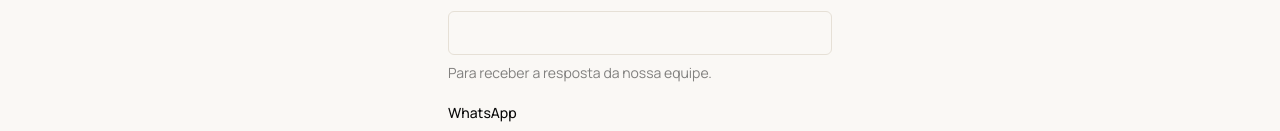
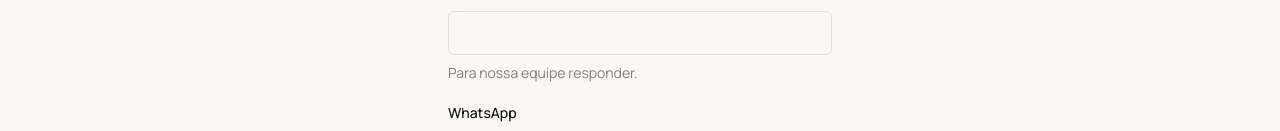
Before and after one commit to franciscoemanuel20/Revera, a Next.js app: page /cores in a window 1280 px wide. Shown: the part 554-685 px from the top of the page. Built offline with nearby package versions, Linux system fonts and the light colour scheme; no server answers; the database is empty.

Commit message:
Ajusta mensagem do contato por e-mail

```diff
--- a/src/app/cores/ColorHelpForm.tsx
+++ b/src/app/cores/ColorHelpForm.tsx
@@ -85,7 +85,7 @@ export function ColorHelpForm() {
         )}
       </FormField>
 
-      <FormField label="E-mail" hint="Para receber a resposta da nossa equipe." error={null}>
+      <FormField label="E-mail" hint="Para nossa equipe responder." error={null}>
         {(props) => (
           <input
             {...props}
```
